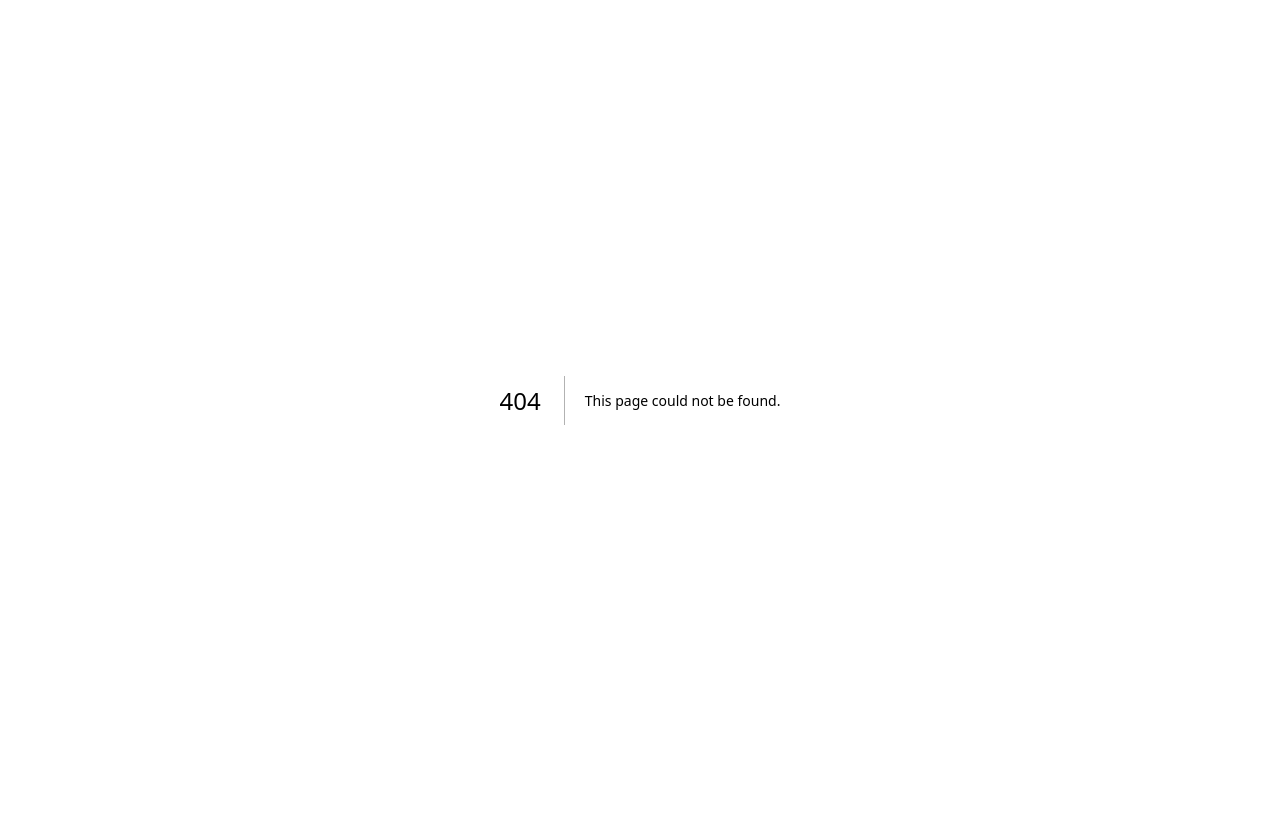
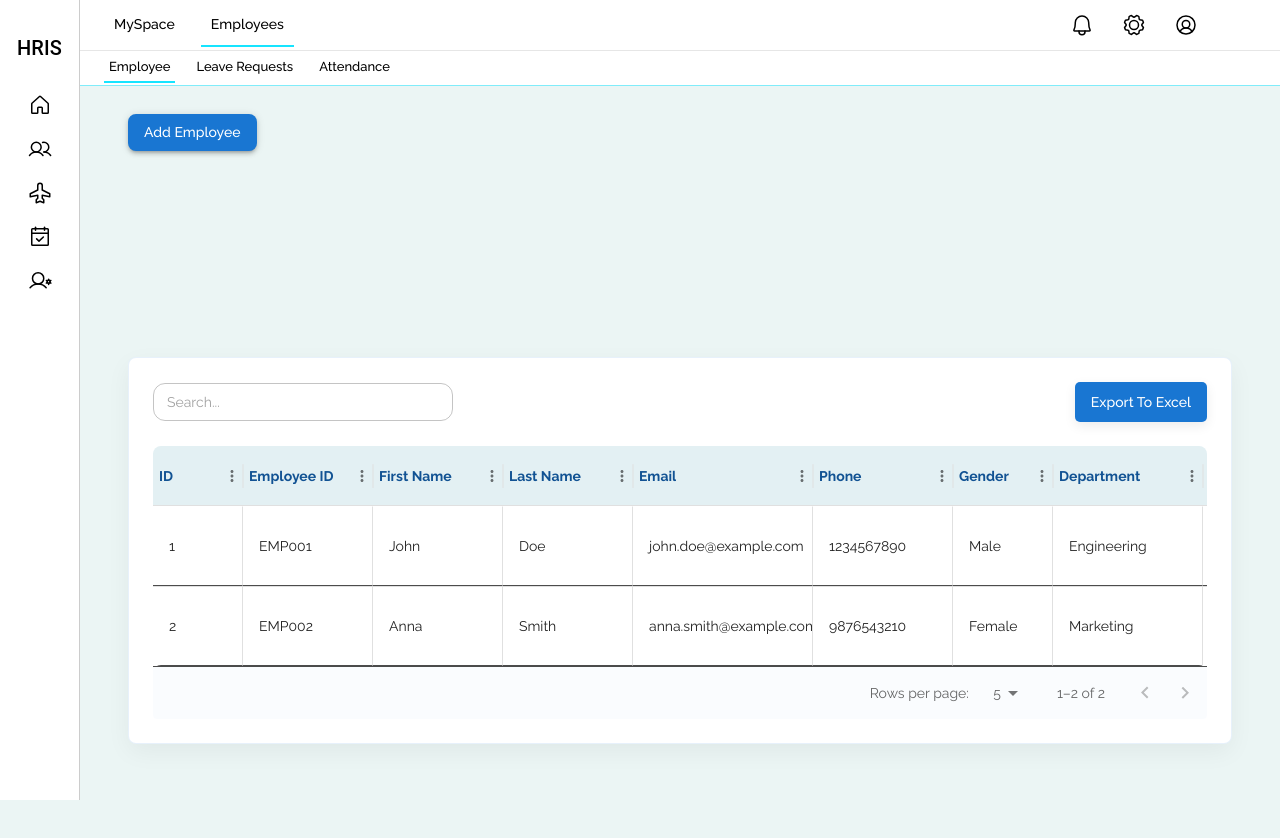
Before and after one commit to RohanSahu99/Selfeey_HRIS, a Next.js app: page /dashboard/employees/employee in a window 1280 px wide. Before the commit this address had no page. Shown: the top 838 px of the page. Before the commit the page ends 800 px from the top, so only its background shows below. Built offline with nearby package versions, Linux system fonts and the light colour scheme; a web font is replaced by a local one.

Commit message:
onboarding page added

```diff
--- /dev/null
+++ b/src/app/dashboard/employees/employee/page.js
@@ -0,0 +1,221 @@
+'use client';
+
+import {
+  Box,
+  Button,
+} from '@mui/material';
+import React, { useState } from 'react';
+import { useRouter } from 'next/navigation';
+import {
+  ExportButton,
+  ParentContainer,
+  SearchContainer,
+  SearchField,
+  StyledDataGrid,
+  StyledPaper,
+} from "../../../../styles/trackerTable";
+import Link from 'next/link';
+import { PencilSimple, Trash,Eye  } from 'phosphor-react';
+import { IconButton } from '@mui/material';
+
+const mockCandidates = Array.from({ length: 25 }, (_, i) => ({
+  id: i + 1,
+  name: `Candidate ${i + 1}`,
+  email: `candidate${i + 1}@example.com`,
+  status: i % 2 === 0 ? 'Pending' : 'Onboarded',
+}));
+
+export default function OnboardingPage() {
+  const [anchorEl, setAnchorEl] = useState(null);
+  const [page, setPage] = useState(0);
+  const [rowsPerPage, setRowsPerPage] = useState(5);
+  const router = useRouter();
+  const [searchText, setSearchText] = useState("");
+
+  const handleSearch = (event) => {
+    setSearchText(event.target.value);
+};
+
+const handleDownloadCSV = () => {
+  try {
+      const csvData = jsonToCSV(filteredRows);
+      const blob = new Blob([csvData], { type: "text/csv;charset=utf-8;" });
+      const link = document.createElement("a");
+      const url = URL.createObjectURL(blob);
+      link.href = url;
+      link.setAttribute("download", "seekers_data.csv");
+      link.click();
+      URL.revokeObjectURL(url);
+  } catch (error) {
+      console.error("Error generating CSV:", error);
+      alert("Failed to export CSV");
+  }
+};
+
+  const handleMenuOpen = (event) => {
+    setAnchorEl(event.currentTarget);
+  };
+
+  const handleMenuClose = () => {
+    setAnchorEl(null);
+  };
+
+  const handleChangePage = (event, newPage) => {
+    setPage(newPage);
+  };
+
+  const handleChangeRowsPerPage = (event) => {
+    setRowsPerPage(+event.target.value);
+    setPage(0);
+  };
+
+  const paginatedData = mockCandidates.slice(
+    page * rowsPerPage,
+    page * rowsPerPage + rowsPerPage
+  );
+
+  const columns = [
+    { field: 'id', headerName: 'ID', width: 90 },
+    { field: 'employeeId', headerName: 'Employee ID', width: 130 },
+    { field: 'firstName', headerName: 'First Name', width: 130 },
+    { field: 'lastName', headerName: 'Last Name', width: 130 },
+    { field: 'email', headerName: 'Email', width: 180 },
+    { field: 'phone', headerName: 'Phone', width: 140 },
+    { field: 'gender', headerName: 'Gender', width: 100 },
+    { field: 'department', headerName: 'Department', width: 150 },
+    { field: 'position', headerName: 'Position', width: 140 },
+    { field: 'hireDate', headerName: 'Hire Date', width: 120 },
+    { field: 'salary', headerName: 'Salary', width: 120 },
+    { field: 'address', headerName: 'Address', width: 200 },
+    {
+      field: 'actions',
+      headerName: 'Actions',
+      width: 200,
+      sortable: false,
+      renderCell: (params) => (
+        <div>
+          <IconButton
+            onClick={() => console.log('Edit clicked for', params.row)}
+            color="primary"
+          >
+            <PencilSimple size={18} />
+          </IconButton>
+          <IconButton
+            onClick={() => console.log('Delete clicked for', params.row)}
+            color="error"
+          >
+            <Trash size={18} />
+          </IconButton>
+          <Link href='/dashboard/employees/employee/view'>
+          <IconButton
+            color="primary"
+          >
+            <Eye  size={18} />
+          </IconButton>
+          </Link>
+
+        </div>
+      ),
+    },
+  ];
+
+  const rows = [
+    {
+      id: 1,
+      employeeId: 'EMP001',
+      firstName: 'John',
+      lastName: 'Doe',
+      email: 'john.doe@example.com',
+      phone: '1234567890',
+      gender: 'Male',
+      department: 'Engineering',
+      position: 'Software Engineer',
+      hireDate: '2023-01-15',
+      salary: 60000,
+      address: '123 Elm Street, NY',
+    },
+    {
+      id: 2,
+      employeeId: 'EMP002',
+      firstName: 'Anna',
+      lastName: 'Smith',
+      email: 'anna.smith@example.com',
+      phone: '9876543210',
+      gender: 'Female',
+      department: 'Marketing',
+      position: 'Marketing Manager',
+      hireDate: '2022-10-01',
+      salary: 70000,
+      address: '456 Maple Ave, CA',
+    },
+  ];
+
+
+  return (
+    <Box sx={{marginTop:"40px"}} >
+      {/* Header Row */}
+      <Box
+        display="flex"
+        justifyContent="space-between"
+        alignItems="center"
+        sx={{paddingLeft:"24px",paddingRight:"24px"}}
+      >
+        <Box display="flex" >
+            <Link href='/dashboard/employees/employee/add'>
+            <Button variant="contained" sx={{ boxShadow: 3, backgroundColor: "#1976d2" }}
+          >
+           Add Employee
+          </Button>
+            </Link>
+
+        </Box>
+      </Box>
+
+      {/* Table */}
+<Box sx={{maxWidth:'90vw'}}>
+<ParentContainer maxWidth="lg" >
+                <StyledPaper >
+                    <SearchContainer>
+                        <SearchField
+                            variant="outlined"
+                            size="small"
+                            placeholder="Search..."
+                            value={searchText}
+                            onChange={handleSearch}
+                            sx={{ width: "300px" }}
+                            aria-label="Search jobseekers"
+                        />
+                        <ExportButton
+                            variant="contained"
+                            color="primary"
+                            onClick={handleDownloadCSV}
+                            // disabled={!filteredRows.length}
+                            sx={{ backgroundColor: "#1976d2",borderRadius:"5px" }}
+                        >
+                            Export To Excel
+                        </ExportButton>
+                    </SearchContainer>
+                    <StyledDataGrid
+                        rows={rows}
+                        columns={columns} // Use modified columns with clickable names
+                        initialState={{
+                            pagination: { paginationModel: { page: 0, pageSize: 5 } },
+                        }}
+                        pageSizeOptions={[5, 10, 25, 50]}
+                        disableSelectionOnClick
+                        disableColumnResize={true}
+                        columnHeaderHeight={60}
+                        disableColumnSelector={true}
+                        disableColumnSorting={false}
+                        disableDensitySelector={true}
+                        disableRowSelectionOnClick={true}
+                        showCellVerticalBorder={true}
+                        getRowHeight={() => 80}
+                    />
+                </StyledPaper>
+            </ParentContainer>
+</Box>
+
+    </Box>
+  );
+}
```
